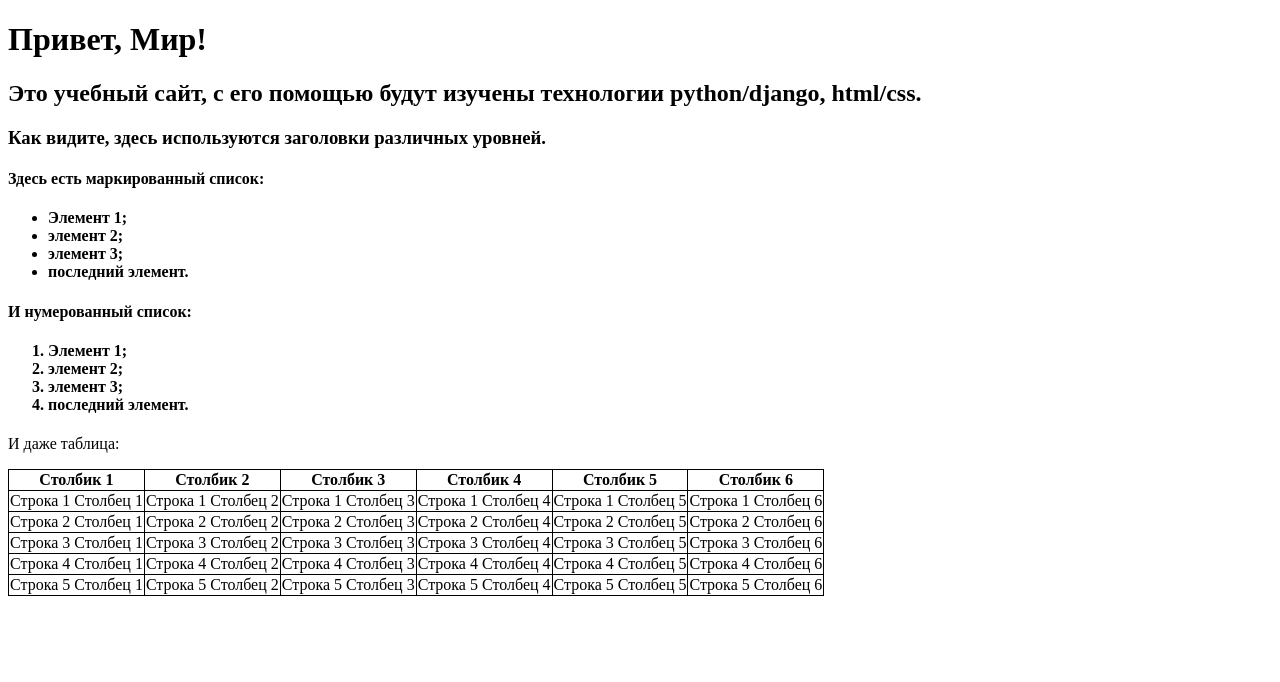
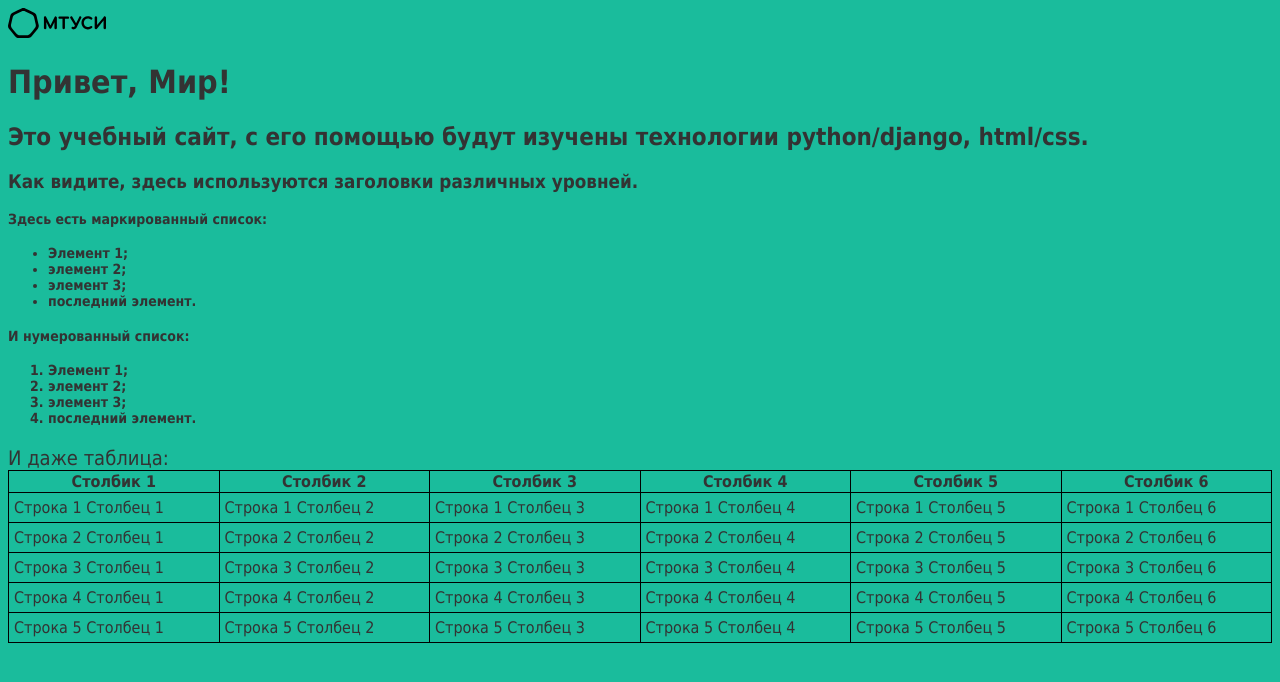
Before and after one commit to letizz/AIS, a Django app: page / in a window 1280 px wide. Shown: the top 682 px of the page. Run offline with Django 5.2, Linux system fonts and the light colour scheme.

Commit message:
пуш 2 лаб работы

```diff
--- /dev/null
+++ b/lab2/firstwebpage/flatpages/static/index.css
@@ -0,0 +1,29 @@
+body {
+    background: #1abc9c;
+    font-family: Tahoma, Arial, sans-serif;
+    color: #333;
+}
+table {
+    border-collapse: collapse;
+}
+p, h4 {
+    font-size: 20px;
+    margin-bottom: 0;
+}
+h4 {
+    font-size: 14px;
+}
+ul, ol {
+    margin: 0;
+}
+table tr td {
+    padding: 5px;
+}
+table {
+	width: 100%;
+}
+
+img {
+	height: 30px;
+	width: auto;
+}
--- a/lab2/firstwebpage/flatpages/templates/static_handler.html
+++ b/lab2/firstwebpage/flatpages/templates/static_handler.html
@@ -2,6 +2,7 @@
 <html>
     <head>
         <title>Привет, Мир!</title>
+        <link rel="stylesheet" href="{{ STATIC_URL }}/static/index.css">
     </head>
     <body>
         <style>
@@ -10,6 +11,7 @@
               border-collapse: collapse;
             }
         </style>
+        <img src="../static/logo_ru.svg">
         <h1>Привет, Мир!</h1>
         <h2>Это учебный сайт, с его помощью будут изучены технологии
             python/django, html/css.</h2>
```
Also changed, not shown: lab2/firstwebpage/flatpages/static/logo_ru.svg (added).
